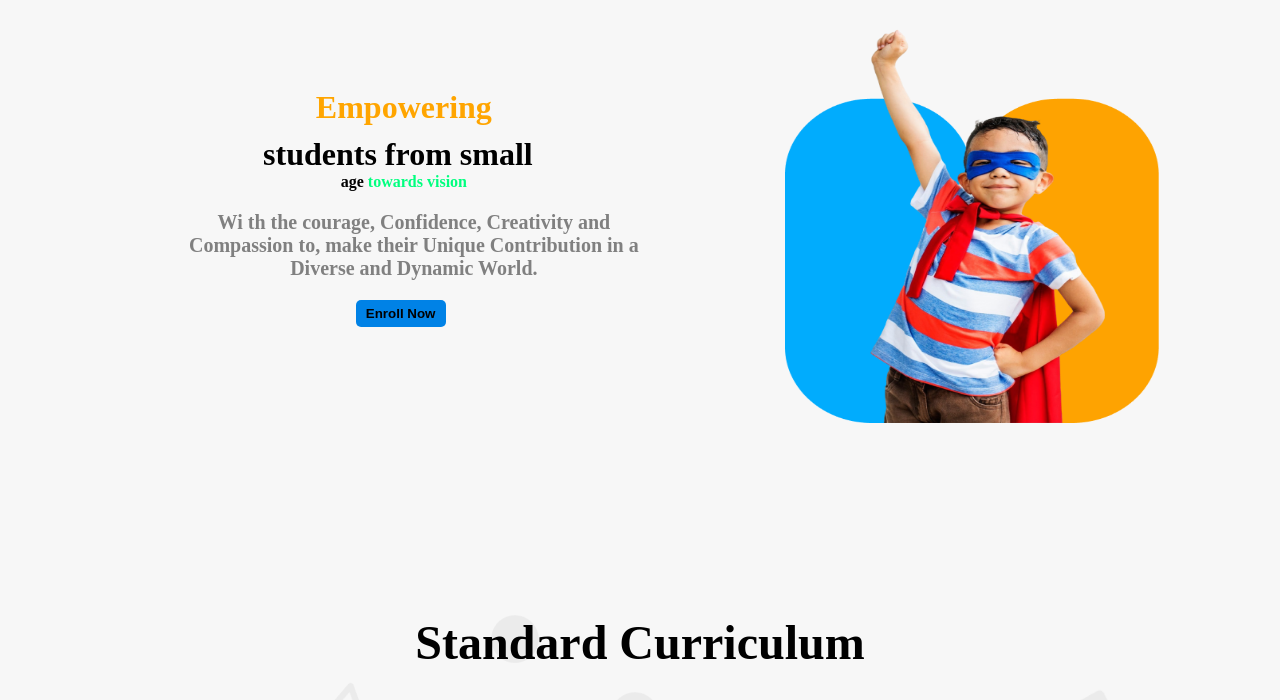
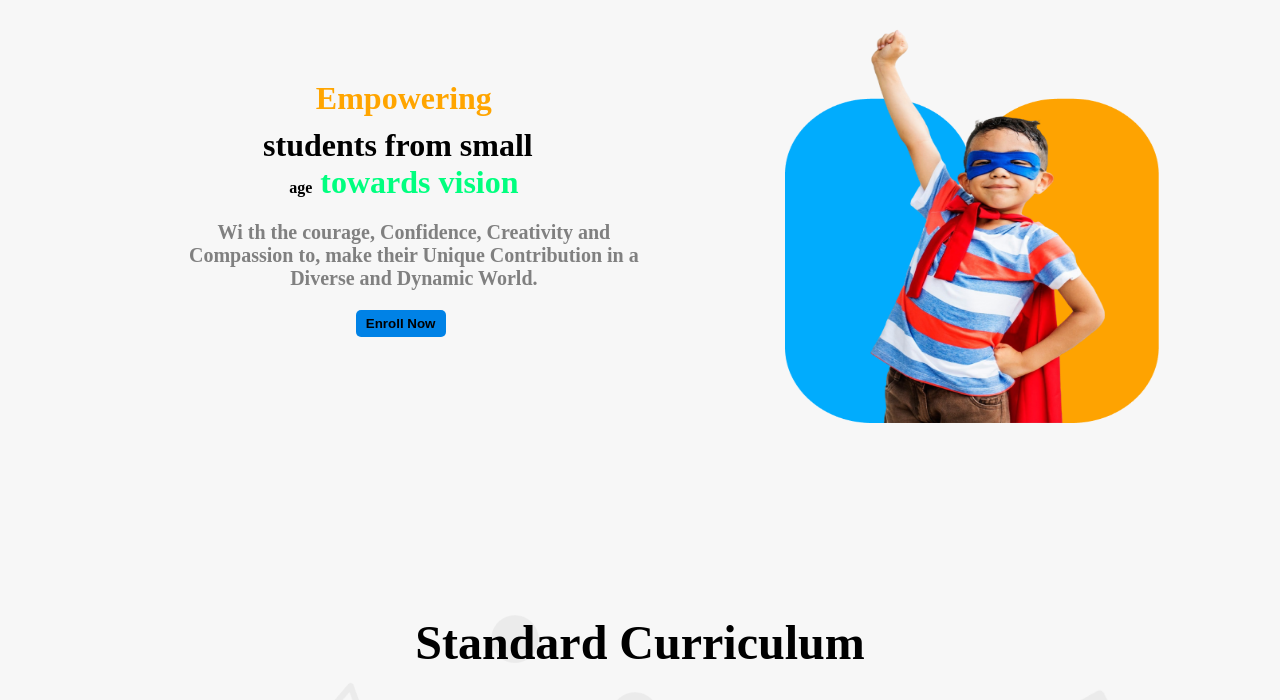
Before and after one commit to BELALKHANBK/assignment-b, a plain HTML site: page index.html in a window 1280 px wide. Shown: the part 87-787 px from the top of the page. Drawn offline with Linux system fonts and the light colour scheme.

Commit message:
third commit

```diff
--- a/style.css
+++ b/style.css
@@ -13,8 +13,6 @@ body {
 
 header {
     background-color: #F7F7F7;
-    max-width: 1040px;
-    margin: 0 auto;
 }
 
 main {
@@ -123,12 +121,13 @@ a:hover {
 }
 
 .a {
-    font-size: 2em;
+    font-size: 3em;
     text-align: center;
 }
 
 .d {
     color: springgreen;
+    font-size: 2em;
 }
 
 div img {
```
